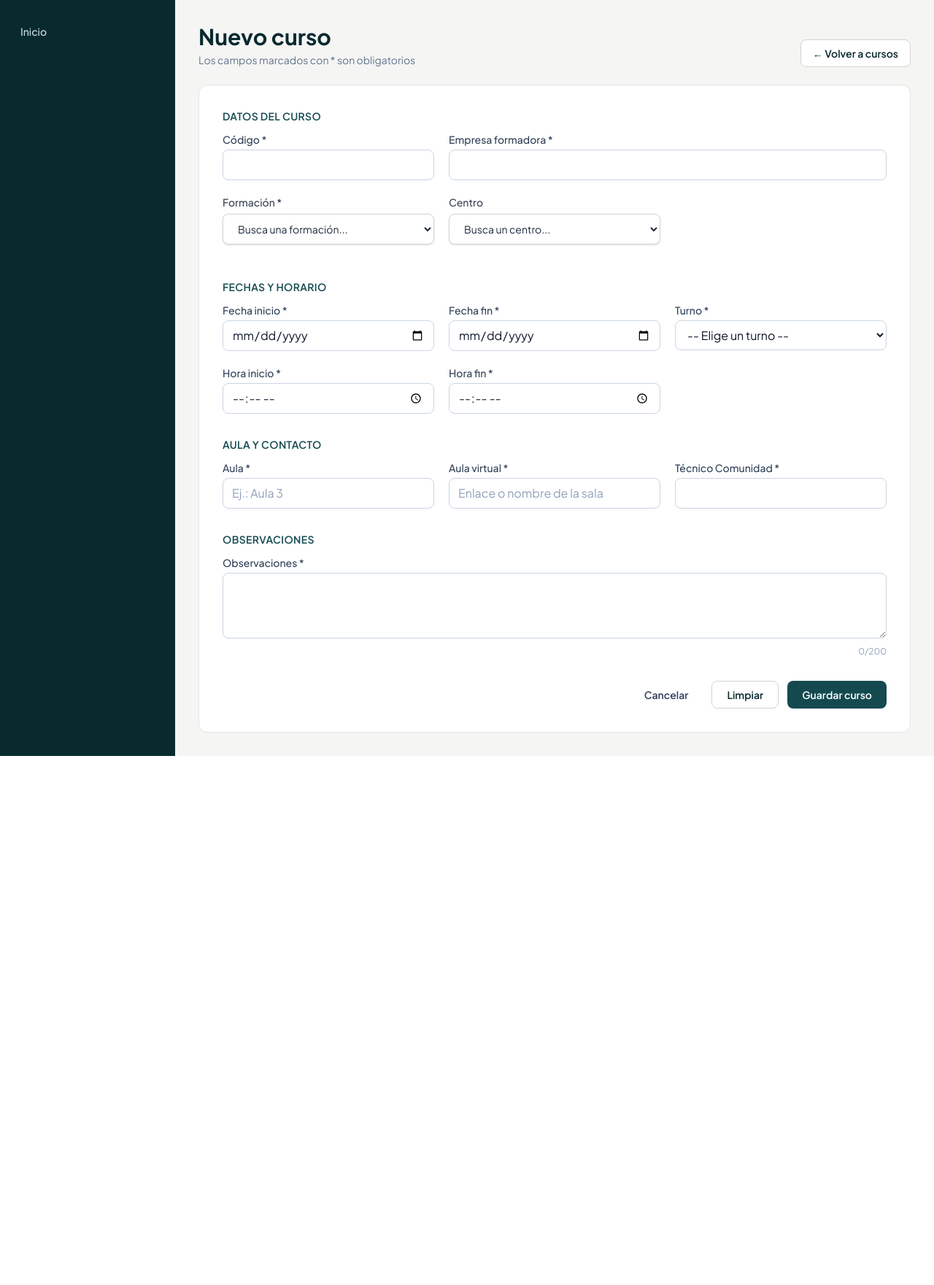
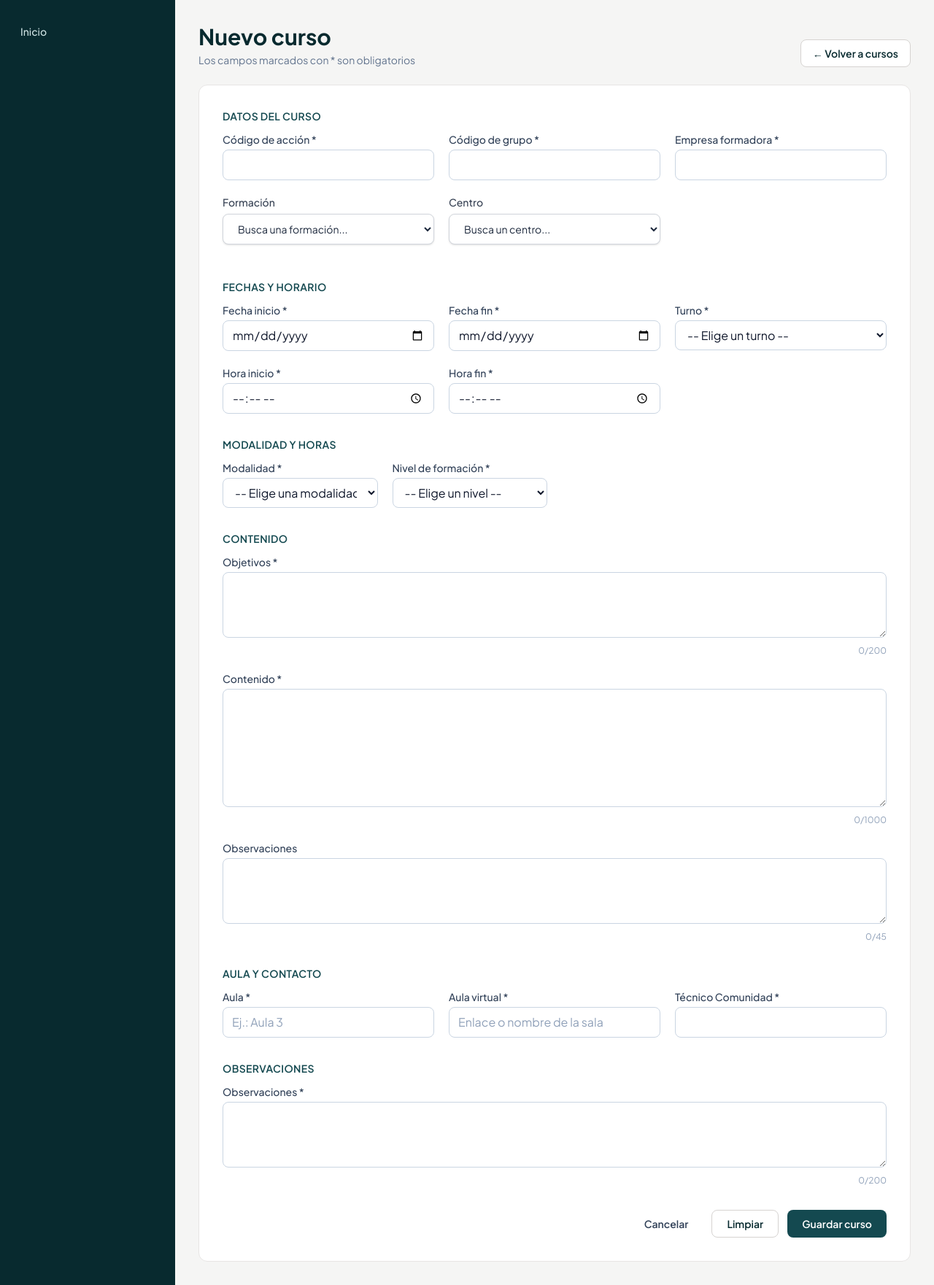
Before and after one commit to javierjurado-ai/proyect, a Laravel app: page /view/formulario/crearCurso in a window 1280 px wide. Shown: the part 65-1826 px from the top of the page at 73% size. Before the commit the page ends 1101 px from the top, so only its background shows below. Run offline with Laravel 12, Linux system fonts and the light colour scheme; the visitor is signed in with stand-in values (Sample User, id 1); data that the repository does not hold is empty; parts of the project's set-up code (start-up, migrations or seed data) failed here and were passed over.

Commit message:
Modificado formularios
modificado formulario de curso y centro

```diff
--- a/app/Http/Controllers/CursoController.php
+++ b/app/Http/Controllers/CursoController.php
@@ -10,6 +10,7 @@ use App\Models\Centro;
 use App\Models\CursoAlumno;
 use App\Models\CursoDocente;
 use App\Models\Enums\EstadoAula;
+use App\Models\Enums\Modalidad;
 use App\Models\Enums\TipoRol;
 use App\Models\Enums\UsoAula;
 use App\Models\Formacion;
@@ -115,9 +116,12 @@ class CursoController extends Controller
         $turnos = collect(Turno::cases())->mapWithKeys(
             fn($turno) => [$turno->value => ucfirst($turno->name)]
         );
+        $modalidades = collect(Modalidad::cases())->mapWithKeys(
+            fn($modalidad) => [$modalidad->value => ucfirst($modalidad->name)]
+        );
 
         return view('curso.formulario', array_merge(
-            compact('centros', 'formaciones', 'turnos'),
+            compact('centros', 'formaciones', 'turnos', 'modalidades'),
             $this->datosUsuario()
         ));
     }
@@ -194,8 +198,8 @@ class CursoController extends Controller
     public function agregarCurso(Request $request)
     {
         $datos = $request->validate([
-            'formacion_id'            => 'required|integer|exists:formacion,id',
-            'codigo_curso'            => 'required|integer|min:1|unique:curso,codigo_curso',
+            'codigo_accion'           => 'required|string|max:45',
+            'codigo_grupo'            => 'required|string|max:45',
             'empresa_formadora'       => 'required|string|max:50',
             'fecha_inicio'            => 'required|date',
             'fecha_fin'               => 'required|date|after_or_equal:fecha_inicio',
@@ -203,12 +207,19 @@ class CursoController extends Controller
             'hora_final'              => 'required|date_format:H:i',
             'turno'                   => ['required', Rule::enum(Turno::class)],
             'aula'                    => 'required|string|max:45',
+            'tecnico_comunidad'       => 'required|string|max:45',
+            'observaciones'           => 'nullable|string|max:45',
             'aula_virtual'            => 'required|string|max:45',
-            'tecnico_comunidad'       => 'required|string|max:45',
-            'observaciones'           => 'required|string|max:200',
+            'objetivos'               => 'required|string|max:200',
+            'contenido'               => 'required|string|max:1000',
+            'horas_presenciales'  => 'required|decimal:0,2|min:0|max:9999.99',
+            'horas_teleformacion' => 'required|decimal:0,2|min:0|max:9999.99',
+            'modalidad'               => ['required', Rule::enum(Modalidad::class)],
+            'nivel_formacion'         => 'required|integer|max:3',
             'peticiones_logistica_id' => 'nullable|exists:peticiones_logistica,id',
             'centro_id'               => 'nullable|exists:centro,id',
             'presupuesto_id'          => 'nullable|exists:presupuesto,id',
+            'formacion_id'            => 'nullable|exists:formacion,id',
         ]);
 
         Curso::create($datos);
@@ -235,21 +246,28 @@ class CursoController extends Controller
         $curso = Curso::findOrFail($id);
 
         $datos = $request->validate([
-            'formacion_id'            => 'required|integer|exists:formacion,id',
-            'codigo_curso'            => 'required|integer|min:1|unique:curso,codigo_curso',
-            'empresa_formadora'       => 'nullable|string|max:50',
+            'codigo_accion'           => 'required|string|max:45',
+            'codigo_grupo'            => 'required|string|max:45',
+            'empresa_formadora'       => 'required|string|max:50',
             'fecha_inicio'            => 'required|date',
             'fecha_fin'               => 'required|date|after_or_equal:fecha_inicio',
-            'hora_inicio'             => 'nullable|date_format:H:i',
-            'hora_final'              => 'nullable|date_format:H:i',
+            'hora_inicio'             => 'required|date_format:H:i',
+            'hora_final'              => 'required|date_format:H:i',
             'turno'                   => ['required', Rule::enum(Turno::class)],
-            'aula'                    => 'nullable|string|max:45',
-            'aula_virtual'            => 'nullable|string|max:45',
-            'tecnico_comunidad'       => 'nullable|string|max:45',
-            'observaciones'           => 'nullable|string|max:200',
+            'aula'                    => 'required|string|max:45',
+            'tecnico_comunidad'       => 'required|string|max:45',
+            'observaciones'           => 'nullable|string|max:45',
+            'aula_virtual'            => 'required|string|max:45',
+            'objetivos'               => 'required|string|max:200',
+            'contenido'               => 'required|string|max:1000',
+            'horas_presenciales'      => 'required|decimal',
+            'horas_teleformacion'     => 'required|decimal',
+            'modalidad'               => ['required', Rule::enum(Modalidad::class)],
+            'nivel_formacion'         => 'required|integer|max:3',
             'peticiones_logistica_id' => 'nullable|exists:peticiones_logistica,id',
             'centro_id'               => 'nullable|exists:centro,id',
             'presupuesto_id'          => 'nullable|exists:presupuesto,id',
+            'formacion_id'            => 'nullable|exists:formacion,id',
         ]);
 
 
--- a/app/Http/Controllers/PersonaController.php
+++ b/app/Http/Controllers/PersonaController.php
@@ -131,7 +131,6 @@ class PersonaController extends Controller
     private function reglas(): array
     {
         return [
-            'empresa_id'              => 'required|exists:empresa,id',
             'nombre'                  => 'required|string|max:45',
             'primer_apellido'         => 'required|string|max:45',
             'segundo_apellido'        => 'nullable|string|max:45',
--- a/resources/views/curso/formulario.blade.php
+++ b/resources/views/curso/formulario.blade.php
@@ -3,18 +3,16 @@
 
     // Turnos para el desplegable: "MAÑANA" → "Mañana" (respetando la ñ)
     $opcionesTurno = collect($turnos)->mapWithKeys(
-        fn ($texto, $valor) => [$valor => mb_convert_case($valor, MB_CASE_TITLE, 'UTF-8')]
+        fn($texto, $valor) => [$valor => mb_convert_case($valor, MB_CASE_TITLE, 'UTF-8')],
     );
 
-    $fecha = fn ($f) => $f ? \Illuminate\Support\Carbon::parse($f)->format('Y-m-d') : '';
-    $hora  = fn ($h) => $h ? substr($h, 0, 5) : '';
+    $fecha = fn($f) => $f ? \Illuminate\Support\Carbon::parse($f)->format('Y-m-d') : '';
+    $hora = fn($h) => $h ? substr($h, 0, 5) : '';
 @endphp
 
 <x-interfaz.layout.app :titulo="$editando ? 'Editar curso' : 'Nuevo curso'" :rol="$rol" :usuario="$nombre" :contadores="$contadores ?? []">
 
-    <x-interfaz.panel.cabecera
-        :titulo="$editando ? 'Editar curso' : 'Nuevo curso'"
-        subtitulo="Los campos marcados con * son obligatorios">
+    <x-interfaz.panel.cabecera :titulo="$editando ? 'Editar curso' : 'Nuevo curso'" subtitulo="Los campos marcados con * son obligatorios">
         <x-slot:acciones>
             @if (\Illuminate\Support\Facades\Route::has('curso.crearTablaCurso'))
                 <a href="{{ route('curso.crearTablaCurso') }}"
@@ -36,7 +34,8 @@
     {{-- Resumen de errores --}}
     @if ($errors->any())
         <div role="alert" class="mb-6 rounded-lg border border-red-300 bg-red-50 px-4 py-3 text-sm text-red-800">
-            Revisa los campos marcados en rojo ({{ $errors->count() }} {{ $errors->count() === 1 ? 'error' : 'errores' }}).
+            Revisa los campos marcados en rojo ({{ $errors->count() }}
+            {{ $errors->count() === 1 ? 'error' : 'errores' }}).
         </div>
     @endif
 
@@ -49,108 +48,96 @@
             @endif
 
             <fieldset class="mb-8">
-                <legend class="mb-3 text-sm font-semibold uppercase tracking-wide text-marca-800">Datos del curso</legend>
+                <legend class="mb-3 text-sm font-semibold uppercase tracking-wide text-marca-800">Datos del curso
+                </legend>
                 <div class="grid grid-cols-1 gap-5 md:grid-cols-3">
-                    <x-formulario.entrada
-                        name="codigo_curso"
-                        label="Código *"
-                        type="number"
-                        min="1"
-                        :value="$curso->codigo_curso ?? ''" />
+                    <x-formulario.entrada name="codigo_accion" label="Código de acción *" maxlength="45"
+                        :value="$curso->codigo_accion ?? ''" />
 
-                    <x-formulario.entrada
-                        name="empresa_formadora"
-                        label="Empresa formadora *"
-                        maxlength="100"
-                        contenedor="md:col-span-2"
+                    <x-formulario.entrada name="codigo_grupo" label="Código de grupo *" maxlength="45"
+                        :value="$curso->codigo_grupo ?? ''" />
+
+                    <x-formulario.entrada name="empresa_formadora" label="Empresa formadora *" maxlength="50"
                         :value="$curso->empresa_formadora ?? ''" />
 
-                    <x-formulario.selector
-                        name="formacion_id"
-                        label="Formación *"
-                        placeholder="Busca una formación..."
-                        :options="$formaciones"
-                        contenedor="md:col-span-2"
-                        :value="$curso->formacion_id ?? ''" />
+                    <x-formulario.selector name="formacion_id" label="Formación" placeholder="Busca una formación..."
+                        :options="$formaciones" contenedor="md:col-span-2" :value="$curso->formacion_id ?? ''" />
 
-                    <x-formulario.selector
-                        name="centro_id"
-                        label="Centro"
-                        placeholder="Busca un centro..."
-                        :options="$centros"
-                        :value="$curso->centro_id ?? ''" />
+                    <x-formulario.selector name="centro_id" label="Centro" placeholder="Busca un centro..."
+                        :options="$centros" :value="$curso->centro_id ?? ''" />
                 </div>
             </fieldset>
-
             <fieldset class="mb-8">
-                <legend class="mb-3 text-sm font-semibold uppercase tracking-wide text-marca-800">Fechas y horario</legend>
+                <legend class="mb-3 text-sm font-semibold uppercase tracking-wide text-marca-800">Fechas y horario
+                </legend>
                 <div class="grid grid-cols-1 gap-5 md:grid-cols-3">
-                    <x-formulario.entrada
-                        name="fecha_inicio"
-                        label="Fecha inicio *"
-                        type="date"
+                    <x-formulario.entrada name="fecha_inicio" label="Fecha inicio *" type="date"
                         :value="$fecha($curso->fecha_inicio ?? null)" />
 
-                    <x-formulario.entrada
-                        name="fecha_fin"
-                        label="Fecha fin *"
-                        type="date"
-                        :value="$fecha($curso->fecha_fin ?? null)" />
+                    <x-formulario.entrada name="fecha_fin" label="Fecha fin *" type="date" :value="$fecha($curso->fecha_fin ?? null)" />
 
                     {{-- Turno: desplegable --}}
-                    <x-formulario.seleccion
-                        name="turno"
-                        label="Turno *"
-                        placeholder="-- Elige un turno --"
-                        :options="$opcionesTurno"
-                        :value="$curso->turno->value ?? $curso->turno ?? ''" />
+                    <x-formulario.seleccion name="turno" label="Turno *" placeholder="-- Elige un turno --"
+                        :options="$opcionesTurno" :value="$curso->turno->value ?? ($curso->turno ?? '')" />
 
-                    <x-formulario.entrada
-                        name="hora_inicio"
-                        label="Hora inicio *"
-                        type="time"
-                        :value="$hora($curso->hora_inicio ?? null)" />
+                    <x-formulario.entrada name="hora_inicio" label="Hora inicio *" type="time" :value="$hora($curso->hora_inicio ?? null)" />
 
-                    <x-formulario.entrada
-                        name="hora_final"
-                        label="Hora fin *"
-                        type="time"
-                        :value="$hora($curso->hora_final ?? null)" />
+                    <x-formulario.entrada name="hora_final" label="Hora fin *" type="time" :value="$hora($curso->hora_final ?? null)" />
                 </div>
             </fieldset>
+            <fieldset class="mb-8">
+                <legend class="mb-3 text-sm font-semibold uppercase tracking-wide text-marca-800">Modalidad y
+                    horas</legend>
+                <div class="grid grid-cols-1 gap-5 md:grid-cols-4">
+                    <x-formulario.seleccion name="modalidad" label="Modalidad *" placeholder="-- Elige una modalidad --"
+                        :options="$modalidades" :value="$curso->modalidad->value ?? ($curso->modalidad ?? '')" />
 
+                    <x-formulario.seleccion name="nivel_formacion" label="Nivel de formación *"
+                        placeholder="-- Elige un nivel --" :options="[1 => '1', 2 => '2', 3 => '3']" :value="$curso->nivel_formacion ?? ''" />
+
+                    <div id="bloque-presenciales" class="hidden">
+                        <x-formulario.entrada name="horas_presenciales" label="Horas presenciales *" type="number"
+                            min="0" step="0.01" :value="$curso->horas_presenciales ?? ''" />
+                    </div>
+
+                    <div id="bloque-teleformacion" class="hidden">
+                        <x-formulario.entrada name="horas_teleformacion" label="Horas teleformación *" type="number"
+                            min="0" step="0.01" :value="$curso->horas_teleformacion ?? ''" />
+                    </div>
+                </div>
+            </fieldset>
             <fieldset class="mb-8">
-                <legend class="mb-3 text-sm font-semibold uppercase tracking-wide text-marca-800">Aula y contacto</legend>
+                <legend class="mb-3 text-sm font-semibold uppercase tracking-wide text-marca-800">Contenido</legend>
+                <div class="grid grid-cols-1 gap-5">
+                    <x-formulario.area name="objetivos" label="Objetivos *" maxlength="200" rows="3"
+                        :value="$curso->objetivos ?? ''" />
+
+                    <x-formulario.area name="contenido" label="Contenido *" maxlength="1000" rows="6"
+                        :value="$curso->contenido ?? ''" />
+
+                    <x-formulario.area name="observaciones" label="Observaciones" maxlength="45" rows="3"
+                        :value="$curso->observaciones ?? ''" />
+                </div>
+            </fieldset>
+            <fieldset class="mb-8">
+                <legend class="mb-3 text-sm font-semibold uppercase tracking-wide text-marca-800">Aula y contacto
+                </legend>
                 <div class="grid grid-cols-1 gap-5 md:grid-cols-3">
-                    <x-formulario.entrada
-                        name="aula"
-                        label="Aula *"
-                        maxlength="45"
-                        placeholder="Ej.: Aula 3"
+                    <x-formulario.entrada name="aula" label="Aula *" maxlength="45" placeholder="Ej.: Aula 3"
                         :value="$curso->aula ?? ''" />
 
-                    <x-formulario.entrada
-                        name="aula_virtual"
-                        label="Aula virtual *"
-                        maxlength="45"
-                        placeholder="Enlace o nombre de la sala"
-                        :value="$curso->aula_virtual ?? ''" />
+                    <x-formulario.entrada name="aula_virtual" label="Aula virtual *" maxlength="45"
+                        placeholder="Enlace o nombre de la sala" :value="$curso->aula_virtual ?? ''" />
 
-                    <x-formulario.entrada
-                        name="tecnico_comunidad"
-                        label="Técnico Comunidad *"
-                        maxlength="45"
+                    <x-formulario.entrada name="tecnico_comunidad" label="Técnico Comunidad *" maxlength="45"
                         :value="$curso->tecnico_comunidad ?? ''" />
                 </div>
             </fieldset>
 
             <fieldset class="mb-8">
-                <legend class="mb-3 text-sm font-semibold uppercase tracking-wide text-marca-800">Observaciones</legend>
-                <x-formulario.area
-                    name="observaciones"
-                    label="Observaciones *"
-                    maxlength="200"
-                    rows="3"
+                <legend class="mb-3 text-sm font-semibold uppercase tracking-wide text-marca-800">Observaciones
+                </legend>
+                <x-formulario.area name="observaciones" label="Observaciones *" maxlength="200" rows="3"
                     :value="$curso->observaciones ?? ''" />
             </fieldset>
 
@@ -174,41 +161,92 @@
     </section>
 
     <script>
-        const form       = document.getElementById('curso-form');
-        const turno      = document.getElementById('turno');
+        const form = document.getElementById('curso-form');
+        const turno = document.getElementById('turno');
         const horaInicio = document.getElementById('hora_inicio');
-        const horaFinal  = document.getElementById('hora_final');
-        const fechaIni   = document.getElementById('fecha_inicio');
-        const fechaFin   = document.getElementById('fecha_fin');
+        const horaFinal = document.getElementById('hora_final');
+        const fechaIni = document.getElementById('fecha_inicio');
+        const fechaFin = document.getElementById('fecha_fin');
 
         // Al elegir turno, propone un horario si las horas están vacías
-        const horarios = { 'MAÑANA': ['09:00', '14:00'], 'TARDE': ['16:00', '20:00'] };
+        const horarios = {
+            'MAÑANA': ['09:00', '14:00'],
+            'TARDE': ['16:00', '20:00']
+        };
         turno.addEventListener('change', () => {
             const h = horarios[turno.value];
             if (!h) return;
             if (!horaInicio.value) horaInicio.value = h[0];
-            if (!horaFinal.value)  horaFinal.value  = h[1];
+            if (!horaFinal.value) horaFinal.value = h[1];
         });
 
         // La fecha de fin no puede ser anterior a la de inicio
-        const ajustarFechaFin = () => { fechaFin.min = fechaIni.value; };
+        const ajustarFechaFin = () => {
+            fechaFin.min = fechaIni.value;
+        };
         fechaIni.addEventListener('change', ajustarFechaFin);
         ajustarFechaFin();
 
         // La hora de fin no puede ser anterior a la de inicio
-        const ajustarHoraFin = () => { horaFinal.min = horaInicio.value; };
+        const ajustarHoraFin = () => {
+            horaFinal.min = horaInicio.value;
+        };
         horaInicio.addEventListener('change', ajustarHoraFin);
         ajustarHoraFin();
 
         // Contador de caracteres de observaciones
         const obs = document.getElementById('observaciones');
         const contador = document.querySelector('[data-contador="observaciones"]');
-        obs?.addEventListener('input', () => { if (contador) contador.textContent = obs.value.length; });
+        obs?.addEventListener('input', () => {
+            if (contador) contador.textContent = obs.value.length;
+        });
 
         // El mensaje de éxito desaparece al empezar a escribir otro curso
         form.addEventListener('focusin', () => {
             document.getElementById('success-alert')?.remove();
-        }, { once: true });
+        }, {
+            once: true
+        });
+        // Mostrar horas según la modalidad
+        const modalidad = document.getElementById('modalidad');
+        const bloques = {
+            presenciales: document.getElementById('bloque-presenciales'),
+            teleformacion: document.getElementById('bloque-teleformacion'),
+        };
+        const inputs = {
+            presenciales: document.getElementById('horas_presenciales'),
+            teleformacion: document.getElementById('horas_teleformacion'),
+        };
+
+        // Ajusta estos valores a los de tu enum Modalidad
+        const horasPorModalidad = {
+            'PRESENCIAL': {
+                presenciales: true,
+                teleformacion: false
+            },
+            'TELEFORMACION': {
+                presenciales: false,
+                teleformacion: true
+            },
+            'MIXTA': {
+                presenciales: true,
+                teleformacion: true
+            },
+        };
+
+        const actualizarHoras = (limpiar) => {
+            const config = horasPorModalidad[modalidad.value] ?? {
+                presenciales: false,
+                teleformacion: false
+            };
+            for (const clave of ['presenciales', 'teleformacion']) {
+                bloques[clave].classList.toggle('hidden', !config[clave]);
+                // Si se oculta, envía 0 para que pase la validación `required`
+                if (!config[clave] && limpiar) inputs[clave].value = 0;
+            }
+        };
+        modalidad.addEventListener('change', () => actualizarHoras(true));
+        actualizarHoras(false);
     </script>
 
 </x-interfaz.layout.app>
```
Also changed, not shown: app/Http/Controllers/CentroController.php (+11 -7 lines), app/Http/Controllers/FormacionController.php (+0 -8 lines), app/Models/CentroContactos.php (+0 -8 lines), resources/views/centro/formulario.blade.php (+29 -56 lines), resources/views/formacion/formulario.blade.php (+0 -11 lines). Lines whose indentation alone changed are shown as unchanged.
